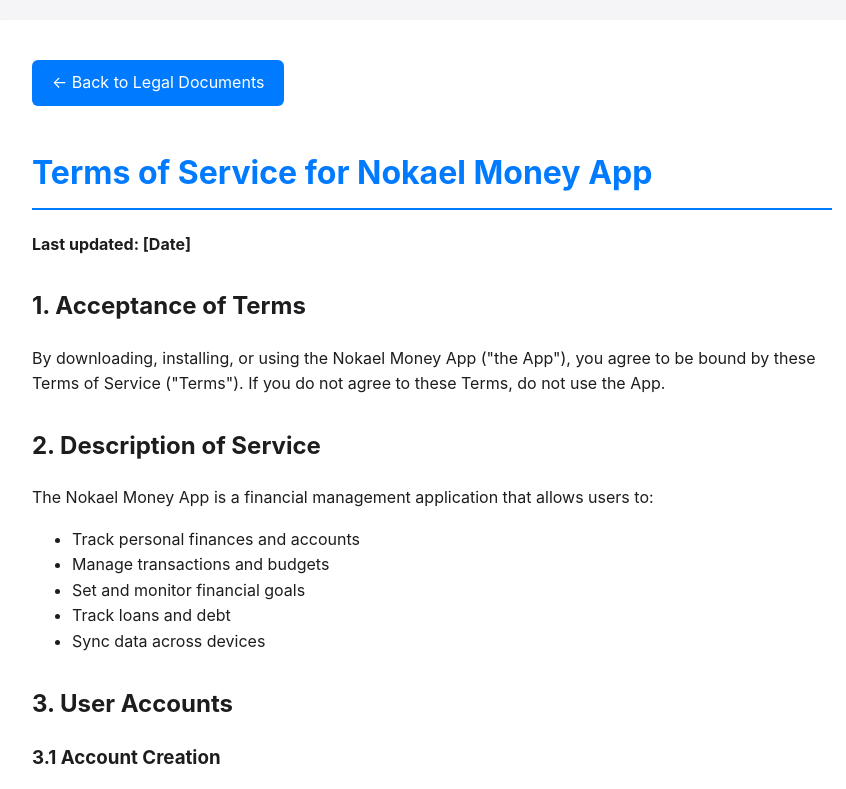
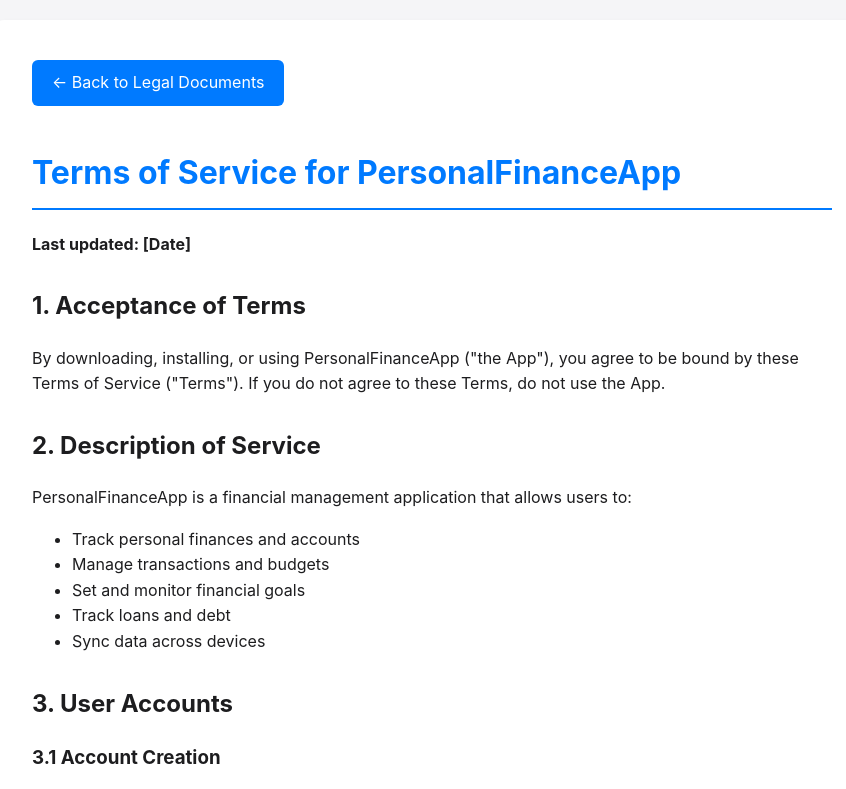
Before and after one commit to eamon-ked/mymoney, a plain HTML site: page legal-docs/terms-of-service.html in a window 1280 px wide. Shown: the top 789 px of the page, without its empty margins (208-1054 px from the left). Drawn offline with Linux system fonts and the light colour scheme.

Commit message:
Update Terms of Service branding to PersonalFinanceApp

```diff
--- a/legal-docs/terms-of-service.html
+++ b/legal-docs/terms-of-service.html
@@ -3,7 +3,7 @@
 <head>
     <meta charset="UTF-8">
     <meta name="viewport" content="width=device-width, initial-scale=1.0">
-    <title>Terms of Service - My Money App</title>
+    <title>Terms of Service - PersonalFinanceApp</title>
     <style>
         body {
             font-family: -apple-system, BlinkMacSystemFont, 'Segoe UI', Roboto, sans-serif;
@@ -54,14 +54,14 @@
     <div class="container">
         <a href="index.html" class="back-link">← Back to Legal Documents</a>
 
-        <h1>Terms of Service for Nokael Money App</h1>
+        <h1>Terms of Service for PersonalFinanceApp</h1>
         <p><strong>Last updated: [Date]</strong></p>
 
         <h2>1. Acceptance of Terms</h2>
-        <p>By downloading, installing, or using the Nokael Money App ("the App"), you agree to be bound by these Terms of Service ("Terms"). If you do not agree to these Terms, do not use the App.</p>
+        <p>By downloading, installing, or using PersonalFinanceApp ("the App"), you agree to be bound by these Terms of Service ("Terms"). If you do not agree to these Terms, do not use the App.</p>
 
         <h2>2. Description of Service</h2>
-        <p>The Nokael Money App is a financial management application that allows users to:</p>
+        <p>PersonalFinanceApp is a financial management application that allows users to:</p>
         <ul>
             <li>Track personal finances and accounts</li>
             <li>Manage transactions and budgets</li>
@@ -133,7 +133,7 @@
         <p>If any provision of these Terms is found to be unenforceable or invalid, that provision will be limited or eliminated to the minimum extent necessary so that the Terms will otherwise remain in full force and effect.</p>
 
         <div class="footer">
-            <p>© 2025 Nokael Money App. All rights reserved.</p>
+            <p>© 2025 PersonalFinanceApp. All rights reserved.</p>
         </div>
     </div>
 </body>
```
